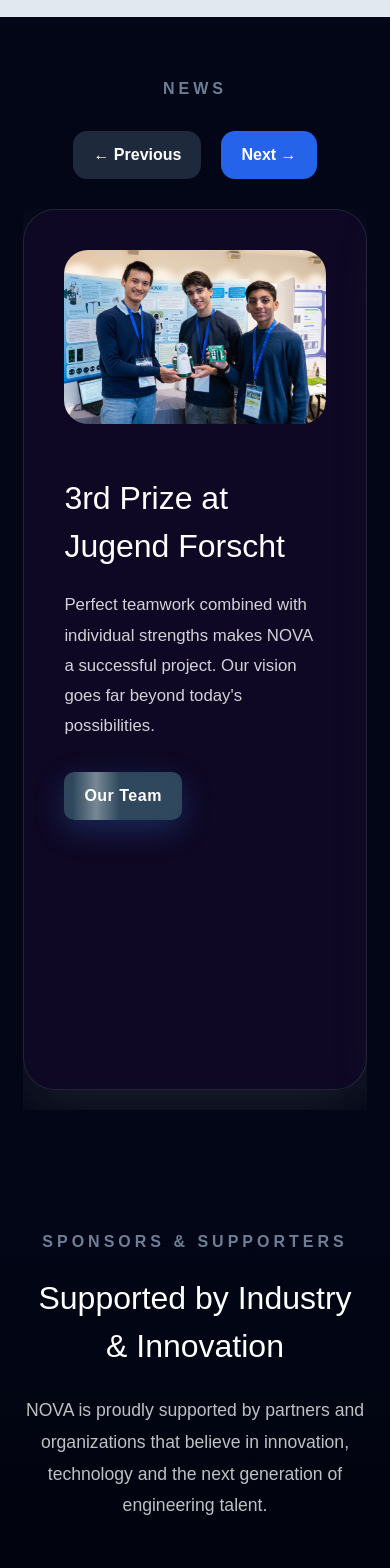
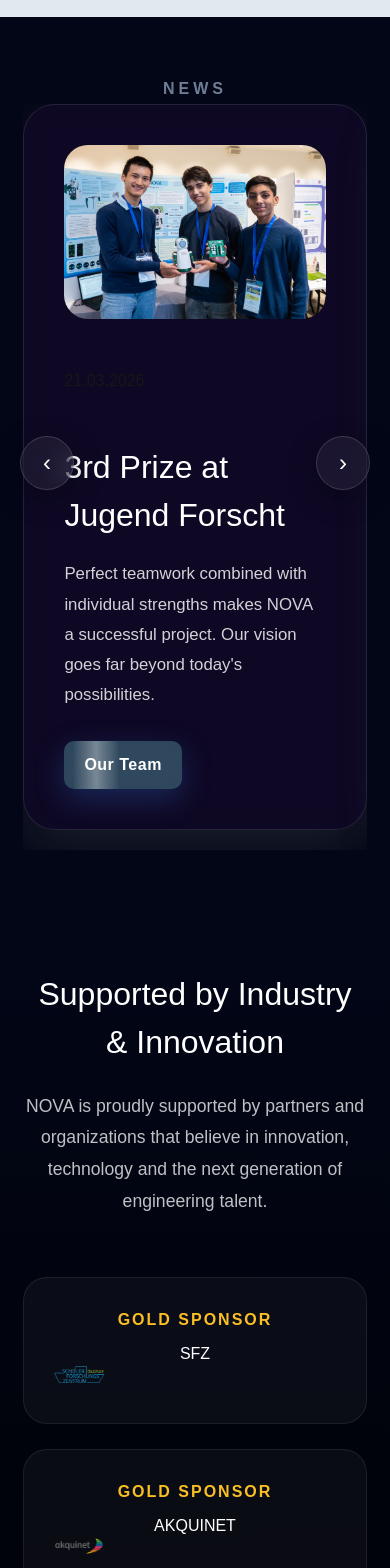
Before and after one commit to novadeinstar/nova-website, a Next.js app: page / in a window 390 px wide. Shown: the part 1760-3328 px from the top of the page. Built offline with nearby package versions, Linux system fonts and the light colour scheme.

Commit message:
logoshome

```diff
--- a/app/page.tsx
+++ b/app/page.tsx
@@ -194,6 +194,9 @@
           }}
         />
       </section>
+
+
+
       {/* FINAL NEWS SECTION */}
       <section
         id="News"
@@ -204,6 +207,7 @@
           maxWidth: "1600px",
           margin: "0 auto",
           overflow: "hidden",
+          position: "relative",
         }}
       >
         {/* TITLE */}
@@ -213,7 +217,7 @@
             letterSpacing: "4px",
             textTransform: "uppercase",
             fontWeight: "600",
-            marginBottom: "30px",
+            marginBottom: "3px",
             textAlign: "center",
             opacity: 0.9,
           }}
@@ -221,15 +225,7 @@
           News
         </motion.p>
 
-        {/* BUTTONS */}
-        <div
-          style={{
-            display: "flex",
-            justifyContent: "center",
-            gap: "20px",
-            marginBottom: "30px",
-          }}
-        >
+        {/* NAVIGATION BUTTONS */}
         <button
           onClick={() => {
             document
@@ -240,16 +236,43 @@
               });
           }}
           style={{
-              padding: "12px 20px",
-              borderRadius: "14px",
-              border: "none",
+            position: "absolute",
+            left: "20px",
+            top: "50%",
+            transform: "translateY(-50%)",
+            width: "54px",
+            height: "54px",
+            borderRadius: "50%",
+            border: "1px solid rgba(255,255,255,0.15)",
+            background: "rgba(255,255,255,0.06)",
+            backdropFilter: "blur(12px)",
+            WebkitBackdropFilter: "blur(12px)",
+            color: "white",
+            fontSize: "1.5rem",
+            fontWeight: "300",
             cursor: "pointer",
-              background: "#1e293b",
-              color: "white",
-              fontWeight: "600",
+            zIndex: 10,
+            display: "flex",
+            alignItems: "center",
+            justifyContent: "center",
+            transition: "all 0.25s ease",
+            boxShadow:
+              "0 8px 30px rgba(0,0,0,0.25)",
+          }}
+          onMouseEnter={(e) => {
+            e.currentTarget.style.background =
+              "rgba(255,255,255,0.14)";
+            e.currentTarget.style.transform =
+              "translateY(-50%) scale(1.08)";
+          }}
+          onMouseLeave={(e) => {
+            e.currentTarget.style.background =
+              "rgba(255,255,255,0.06)";
+            e.currentTarget.style.transform =
+              "translateY(-50%) scale(1)";
           }}
         >
-            ← Previous
+          ‹
         </button>
 
         <button
@@ -262,18 +285,44 @@
               });
           }}
           style={{
-              padding: "12px 20px",
-              borderRadius: "14px",
-              border: "none",
+            position: "absolute",
+            right: "20px",
+            top: "50%",
+            transform: "translateY(-50%)",
+            width: "54px",
+            height: "54px",
+            borderRadius: "50%",
+            border: "1px solid rgba(255,255,255,0.15)",
+            background: "rgba(255,255,255,0.06)",
+            backdropFilter: "blur(12px)",
+            WebkitBackdropFilter: "blur(12px)",
+            color: "white",
+            fontSize: "1.5rem",
+            fontWeight: "300",
             cursor: "pointer",
-              background: "#2563eb",
-              color: "white",
-              fontWeight: "600",
+            zIndex: 10,
+            display: "flex",
+            alignItems: "center",
+            justifyContent: "center",
+            transition: "all 0.25s ease",
+            boxShadow:
+              "0 8px 30px rgba(0,0,0,0.25)",
+          }}
+          onMouseEnter={(e) => {
+            e.currentTarget.style.background =
+              "rgba(255,255,255,0.14)";
+            e.currentTarget.style.transform =
+              "translateY(-50%) scale(1.08)";
+          }}
+          onMouseLeave={(e) => {
+            e.currentTarget.style.background =
+              "rgba(255,255,255,0.06)";
+            e.currentTarget.style.transform =
+              "translateY(-50%) scale(1)";
           }}
         >
-            Next →
+          ›
         </button>
-        </div>
 
         {/* HORIZONTAL SCROLLER */}
         <div
@@ -290,7 +339,7 @@
             msOverflowStyle: "none",
           }}
         >
-          {/* CARD 1 */}
+          {/*  JuFo */}
           <motion.div
             whileHover={{ y: -6 }}
             style={{
@@ -336,6 +385,7 @@
               </div>
 
               {/* TEXT */}
+              <h1>21.03.2026</h1>
               <div
                 style={{
                   flex: "1 1 400px",
@@ -408,8 +458,8 @@
                 }}
               >
                 <Image
-                  src="/images/homepage/nova.jpeg"
-                  alt="New PCB"
+                  src="/images/homepage/STLogo.png"
+                  alt="STLogo"
                   width={500}
                   height={400}
                   style={{
@@ -421,6 +471,7 @@
               </div>
 
               {/* TEXT */}
+              <h1>28.05.2026</h1>
               <div
                 style={{
                   flex: "1 1 400px",
@@ -434,7 +485,7 @@
                     marginBottom: "20px",
                   }}
                 >
-                  New PCB Generation
+                  Vote at https://www.startupteens.de/
                 </h2>
 
                 <p
@@ -445,15 +496,11 @@
                     fontSize: "1.05rem",
                   }}
                 >
-                  Using advanced engineering and
-                  optimized manufacturing, our
-                  latest hardware generation is
-                  faster, smaller and more
-                  efficient than ever before.
+                  We reached the TOP 5 in the national competition StartUp Teens. For the next round be need to gather as much votes as possible.
                 </p>
 
                 <Button
-                  text="Learn More"
+                  text="The Robot"
                   href="/technology"
                 />
               </div>
@@ -461,6 +508,7 @@
           </motion.div>
         </div>
       </section>
+
 
       {/* SPONSOR SECTION */}
       <section
@@ -475,18 +523,6 @@
           margin: "0 auto",
         }}
       >
-        <motion.p
-          style={{
-            color: "#798ca4",
-            letterSpacing: "4px",
-            textTransform: "uppercase",
-            fontWeight: "600",
-            marginBottom: "20px",
-            opacity: 0.9,
-          }}
-        >
-          Sponsors & Supporters
-        </motion.p>
 
         <h2
           style={{
@@ -545,6 +581,17 @@
             </p>
 
             <h3>SFZ</h3>
+            <Image
+              src="/images/sponsors/SFZ.png"
+              alt="SFZ"
+              width={70}
+              height={70}
+              style={{
+                marginBottom: "10px",
+                width: "clamp(50px, 6vw, 70px)",
+                height: "auto",
+              }}
+            />
           </div>
 
           <div
@@ -568,7 +615,18 @@
               GOLD SPONSOR
             </p>
 
-            <h3>akquinet</h3>
+            <h3>AKQUINET</h3>
+            <Image
+              src="/images/sponsors/Akquinet.png"
+              alt="Akquinet"
+              width={70}
+              height={70}
+              style={{
+                marginBottom: "10px",
+                width: "clamp(50px, 6vw, 70px)",
+                height: "auto",
+              }}
+            />
           </div>
 
           {/* TECHNOLOGY SPONSOR */}
@@ -594,6 +652,17 @@
             </p>
 
             <h3>EasyEDA</h3>
+            <Image
+              src="/images/sponsors/EasyEDA.png"
+              alt="SFZ"
+              width={70}
+              height={70}
+              style={{
+                marginBottom: "10px",
+                width: "clamp(50px, 6vw, 70px)",
+                height: "auto",
+              }}
+            />
           </div>
 
           {/* SUPPORTER */}
@@ -619,6 +688,17 @@
             </p>
 
             <h3>Aric</h3>
+            <Image
+              src="/images/sponsors/Aric.png"
+              alt="Aric"
+              width={70}
+              height={70}
+              style={{
+                marginBottom: "10px",
+                width: "clamp(50px, 6vw, 70px)",
+                height: "auto",
+              }}
+            />
           </div>
         </div>
       </section>
```
Also changed, not shown: public/images/homepage/STLogo.png (added), public/images/sponsors/Aric.png (added). Lines whose indentation alone changed are shown as unchanged.
